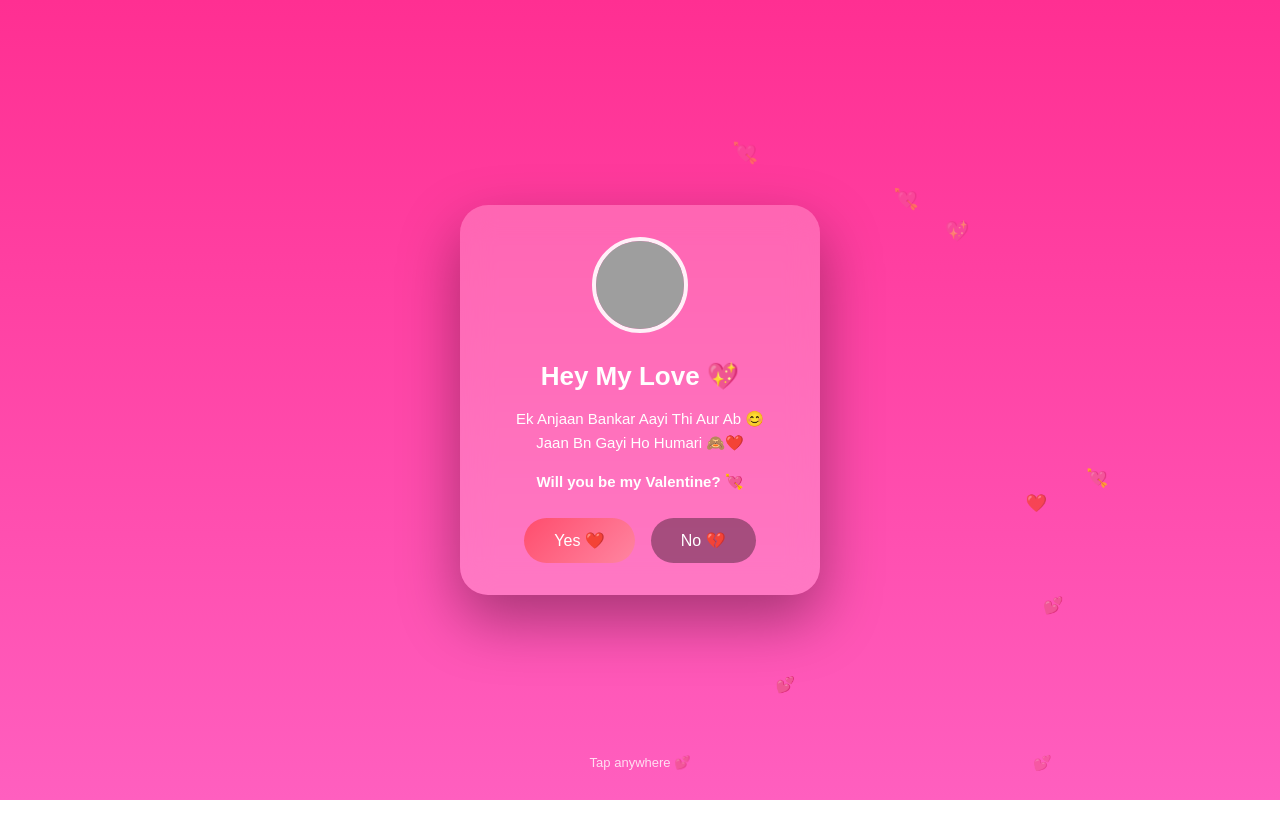
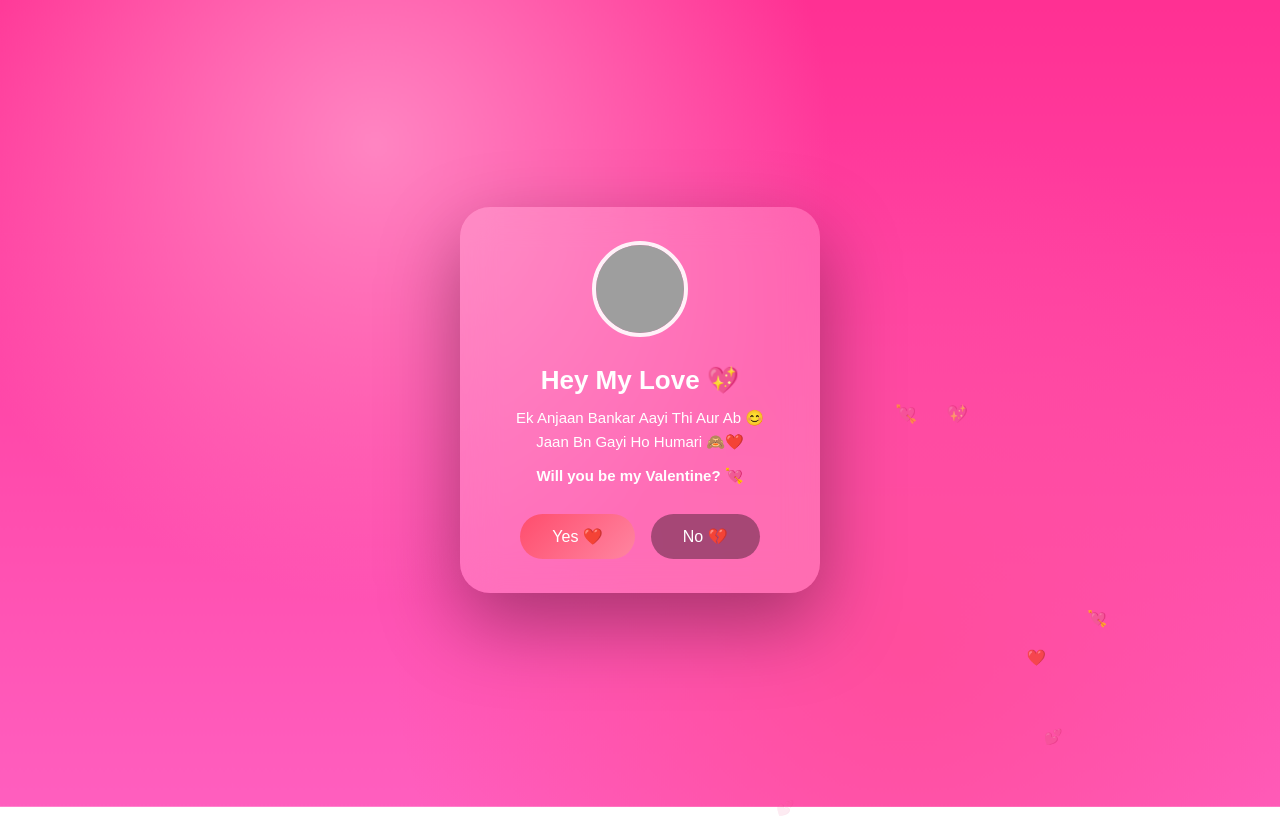
Before and after one commit to harshmahajan1902-max/Valentine-, a plain HTML site: page index.html in a window 1280 px wide. Drawn offline with Linux system fonts and the light colour scheme; grey boxes are pictures that could not be loaded.

Commit message:
index.html

```diff
--- a/index.html
+++ b/index.html
@@ -8,60 +8,78 @@
 <style>
 * { box-sizing: border-box; }
 
-body {
+html, body {
   margin: 0;
-  height: 100vh;
-  background: linear-gradient(180deg, #ff2f92, #ff5fbf);
+  height: 100%;
+  overflow: hidden;
   font-family: 'Poppins', sans-serif;
-  overflow: hidden;
 }
 
-/* Reel container */
+/* ===== BACKGROUND (DEPTH) ===== */
+.bg {
+  position: fixed;
+  inset: 0;
+  background:
+    radial-gradient(circle at 30% 20%, #ff85c2, transparent 40%),
+    radial-gradient(circle at 70% 80%, #ff4d9d, transparent 45%),
+    linear-gradient(180deg, #ff2f92, #ff5fbf);
+  animation: bgMove 12s ease-in-out infinite alternate;
+}
+
+@keyframes bgMove {
+  from { transform: scale(1) translateY(0); }
+  to   { transform: scale(1.1) translateY(-20px); }
+}
+
+/* ===== REEL CONTAINER ===== */
 .reel {
+  position: relative;
+  z-index: 2;
   height: 100vh;
-  width: 100%;
   display: flex;
   align-items: center;
   justify-content: center;
-  position: relative;
 }
 
-/* Floating hearts */
+/* ===== FLOATING HEARTS (SUBTLE) ===== */
 .heart {
   position: absolute;
-  bottom: -30px;
+  bottom: -40px;
   font-size: 18px;
-  animation: floatUp linear infinite;
-  opacity: 0.8;
+  opacity: 0.6;
+  animation: heartFloat linear forwards;
 }
 
-@keyframes floatUp {
+@keyframes heartFloat {
   from { transform: translateY(0) scale(0.8); opacity: 0; }
-  10% { opacity: 1; }
-  to { transform: translateY(-120vh) scale(1.3); opacity: 0; }
+  15%  { opacity: 0.8; }
+  to   { transform: translateY(-120vh) scale(1.2); opacity: 0; }
 }
 
-/* Card */
+/* ===== CARD (CINEMATIC) ===== */
 .card {
   width: 92%;
   max-width: 360px;
-  background: rgba(255,255,255,0.22);
-  backdrop-filter: blur(16px);
-  border-radius: 28px;
-  padding: 32px 26px;
+  padding: 34px 26px;
+  border-radius: 30px;
+  background: rgba(255,255,255,0.18);
+  backdrop-filter: blur(18px);
   text-align: center;
   color: #fff;
-  box-shadow: 0 25px 60px rgba(0,0,0,0.35);
-  animation: reelIn 1.2s ease forwards;
-  transform: translateY(40px);
+  box-shadow: 0 30px 80px rgba(0,0,0,0.35);
+
+  /* REEL ANIMATION */
+  transform: scale(0.85) translateY(40px);
   opacity: 0;
+  animation: cardIn 1.4s cubic-bezier(.19,1,.22,1) forwards;
 }
 
-@keyframes reelIn {
-  to { transform: translateY(0); opacity: 1; }
+@keyframes cardIn {
+  60% { transform: scale(1.05) translateY(-4px); opacity: 1; }
+  100% { transform: scale(1) translateY(0); opacity: 1; }
 }
 
-/* Avatar */
+/* ===== AVATAR ===== */
 .avatar {
   width: 96px;
   height: 96px;
@@ -69,13 +87,24 @@ body {
   border: 4px solid rgba(255,255,255,0.9);
   object-fit: cover;
   margin-bottom: 14px;
-  animation: glow 3s infinite;
 }
 
-@keyframes glow {
-  0% { box-shadow: 0 0 0 0 rgba(255,255,255,0.6); }
-  70% { box-shadow: 0 0 0 16px rgba(255,255,255,0); }
-  100% { box-shadow: 0 0 0 0 rgba(255,255,255,0); }
+/* ===== TEXT REVEAL ===== */
+.line {
+  opacity: 0;
+  transform: translateY(10px);
+  animation: textIn 0.9s cubic-bezier(.19,1,.22,1) forwards;
+}
+
+.line.delay1 { animation-delay: 0.6s; }
+.line.delay2 { animation-delay: 1.2s; }
+.line.delay3 { animation-delay: 2s; }
+
+@keyframes textIn {
+  to {
+    opacity: 1;
+    transform: translateY(0);
+  }
 }
 
 h1 {
@@ -86,23 +115,23 @@ h1 {
 p {
   font-size: 15px;
   line-height: 1.6;
+  margin: 10px 0;
 }
 
-/* Buttons */
+/* ===== BUTTONS ===== */
 .buttons {
-  margin-top: 24px;
+  margin-top: 26px;
   display: flex;
   justify-content: center;
   gap: 16px;
 }
 
 button {
-  padding: 13px 30px;
+  padding: 13px 32px;
   font-size: 16px;
   border-radius: 999px;
   border: none;
   cursor: pointer;
-  transition: 0.25s;
   display: flex;
   align-items: center;
   gap: 6px;
@@ -119,7 +148,7 @@ button {
   position: relative;
 }
 
-/* GIF */
+/* ===== GIF ===== */
 #gif {
   display: none;
   width: 210px;
@@ -127,7 +156,7 @@ button {
   border-radius: 18px;
 }
 
-/* Confetti */
+/* ===== CONFETTI ===== */
 .confetti {
   position: fixed;
   width: 10px;
@@ -139,38 +168,30 @@ button {
 @keyframes fall {
   to { transform: translateY(100vh) rotate(360deg); }
 }
-
-/* Tap hint */
-.tap {
-  position: absolute;
-  bottom: 30px;
-  width: 100%;
-  text-align: center;
-  font-size: 13px;
-  color: rgba(255,255,255,0.8);
-}
 </style>
 </head>
 
 <body>
 
-<div class="reel" id="reel">
+<div class="bg"></div>
+
+<div class="reel">
 
   <div class="card">
     <img class="avatar" src="https://i.imgur.com/1X6wH4F.jpg">
 
-    <h1>Hey My Love 💖</h1>
+    <h1 class="line delay1">Hey My Love 💖</h1>
 
-    <p>
+    <p class="line delay2">
       Ek Anjaan Bankar Aayi Thi Aur Ab 😊<br>
       Jaan Bn Gayi Ho Humari 🙈❤️
     </p>
 
-    <p style="margin-top:14px;font-weight:600;">
+    <p class="line delay3" style="font-weight:600;">
       Will you be my Valentine? 💘
     </p>
 
-    <div class="buttons">
+    <div class="buttons line delay3">
       <button class="yes" id="yesBtn">Yes ❤️</button>
       <button class="no" id="noBtn">No 💔</button>
     </div>
@@ -178,7 +199,6 @@ button {
     <img id="gif" src="https://media.giphy.com/media/MDJ9IbxxvDUQM/giphy.gif">
   </div>
 
-  <div class="tap">Tap anywhere 💕</div>
 </div>
 
 <audio id="music" loop>
@@ -186,44 +206,32 @@ button {
 </audio>
 
 <script>
-const reel = document.getElementById("reel");
-const music = document.getElementById("music");
-const yesBtn = document.getElementById("yesBtn");
-const noBtn = document.getElementById("noBtn");
-const gif = document.getElementById("gif");
-
-let started = false;
-
-/* Start music on first tap */
-reel.addEventListener("click", () => {
-  if (!started) {
-    music.play();
-    started = true;
-    document.querySelector(".tap").style.display = "none";
-  }
-});
-
-/* Floating hearts generator */
+/* FLOATING HEARTS */
 setInterval(() => {
   const h = document.createElement("div");
   h.className = "heart";
   h.innerText = ["❤️","💖","💕","💘"][Math.floor(Math.random()*4)];
   h.style.left = Math.random()*100 + "vw";
-  h.style.animationDuration = (Math.random()*4 + 4) + "s";
+  h.style.animationDuration = (Math.random()*5 + 6) + "s";
   document.body.appendChild(h);
-  setTimeout(()=>h.remove(),8000);
-}, 600);
+  setTimeout(()=>h.remove(),10000);
+}, 700);
 
-/* YES click */
-yesBtn.onclick = (e) => {
-  e.stopPropagation();
+/* INTERACTIONS */
+const yesBtn = document.getElementById("yesBtn");
+const noBtn = document.getElementById("noBtn");
+const gif = document.getElementById("gif");
+const music = document.getElementById("music");
+
+yesBtn.onclick = () => {
   gif.style.display = "block";
+  music.play();
 
   if (navigator.vibrate) {
     navigator.vibrate([300,100,300,100,500]);
   }
 
-  for (let i = 0; i < 100; i++) {
+  for (let i = 0; i < 90; i++) {
     const c = document.createElement("div");
     c.className = "confetti";
     c.style.left = Math.random()*100 + "vw";
@@ -232,12 +240,10 @@ yesBtn.onclick = (e) => {
     setTimeout(()=>c.remove(),3000);
   }
 
-  setTimeout(() => {
-    alert("Aishwarya 😘💋");
-  }, 1200);
+  setTimeout(()=>alert("Aishwarya 😘💋"), 1200);
 };
 
-/* NO playful */
+/* PLAYFUL NO */
 noBtn.onmouseover = () => {
   noBtn.style.position = "absolute";
   noBtn.style.left = Math.random()*70 + "%";
```
